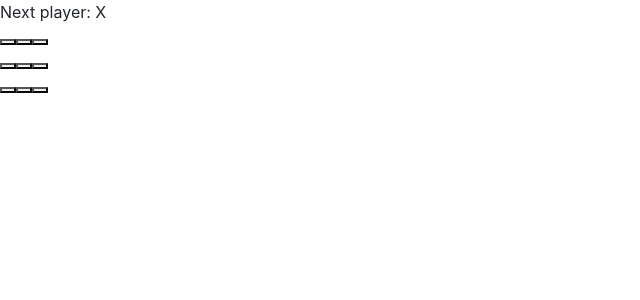
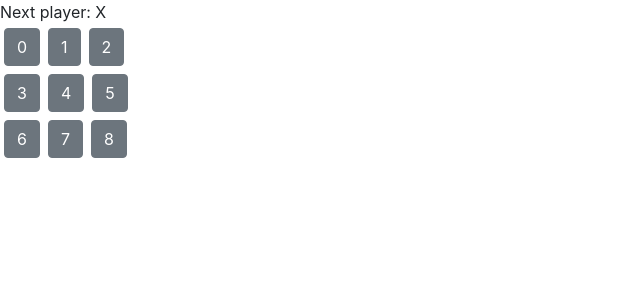
Before and after one commit to dorteks/counter_app_rxt, a React (Create React App) app: page / in a window 1280 px wide. Shown: the top 300 px of the page, without its empty margins (0-640 px from the left). Built offline with nearby package versions, Linux system fonts and the light colour scheme.

Commit message:
squares,buttons and values

```diff
--- a/src/components/game.jsx
+++ b/src/components/game.jsx
@@ -2,13 +2,17 @@ import React, { Component } from "react";
 
 class Square extends Component {
   render() {
-    return <button className="square">{/* TODO */}</button>;
+    return (
+      <button className="btn btn-secondary btn-big m-1">
+        {this.props.value}
+      </button>
+    );
   }
 }
 
 class Board extends Component {
   renderSquare(i) {
-    return <Square />;
+    return <Square value={i} />;
   }
 
   render() {
```
